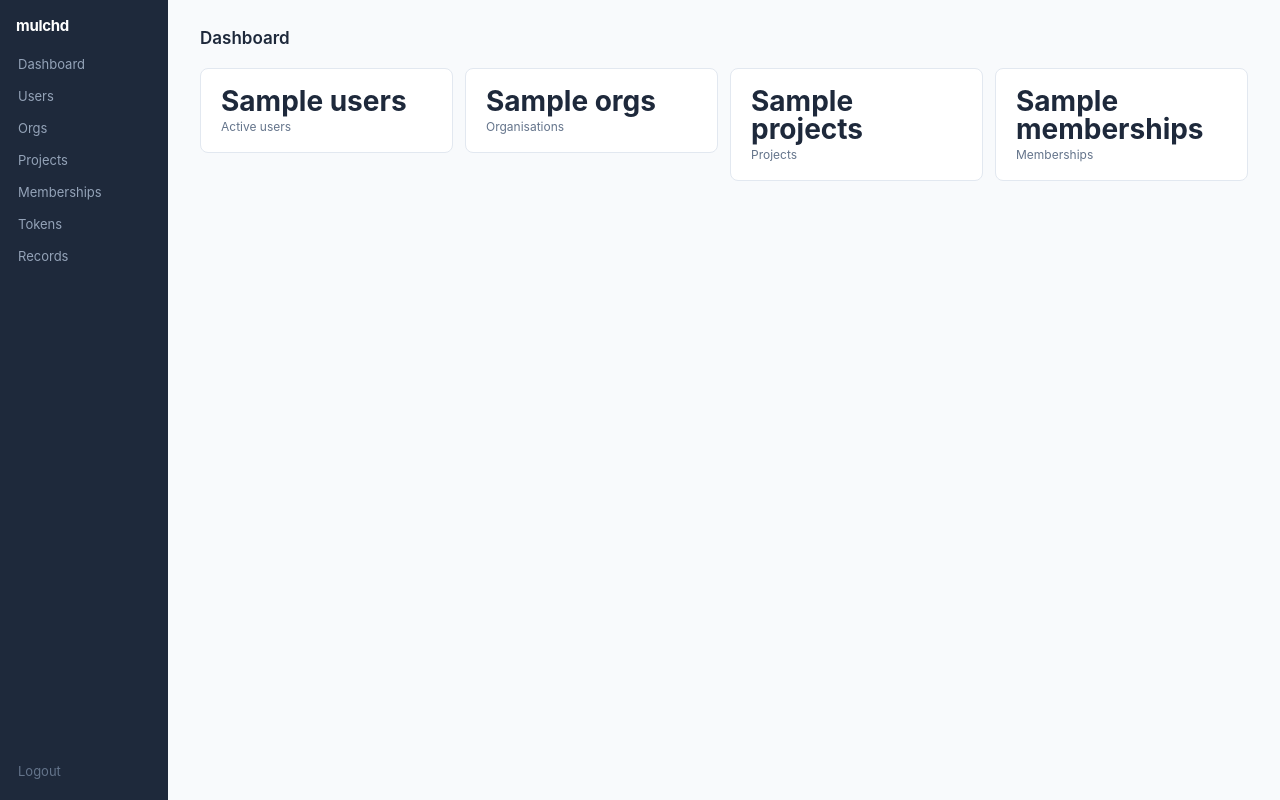
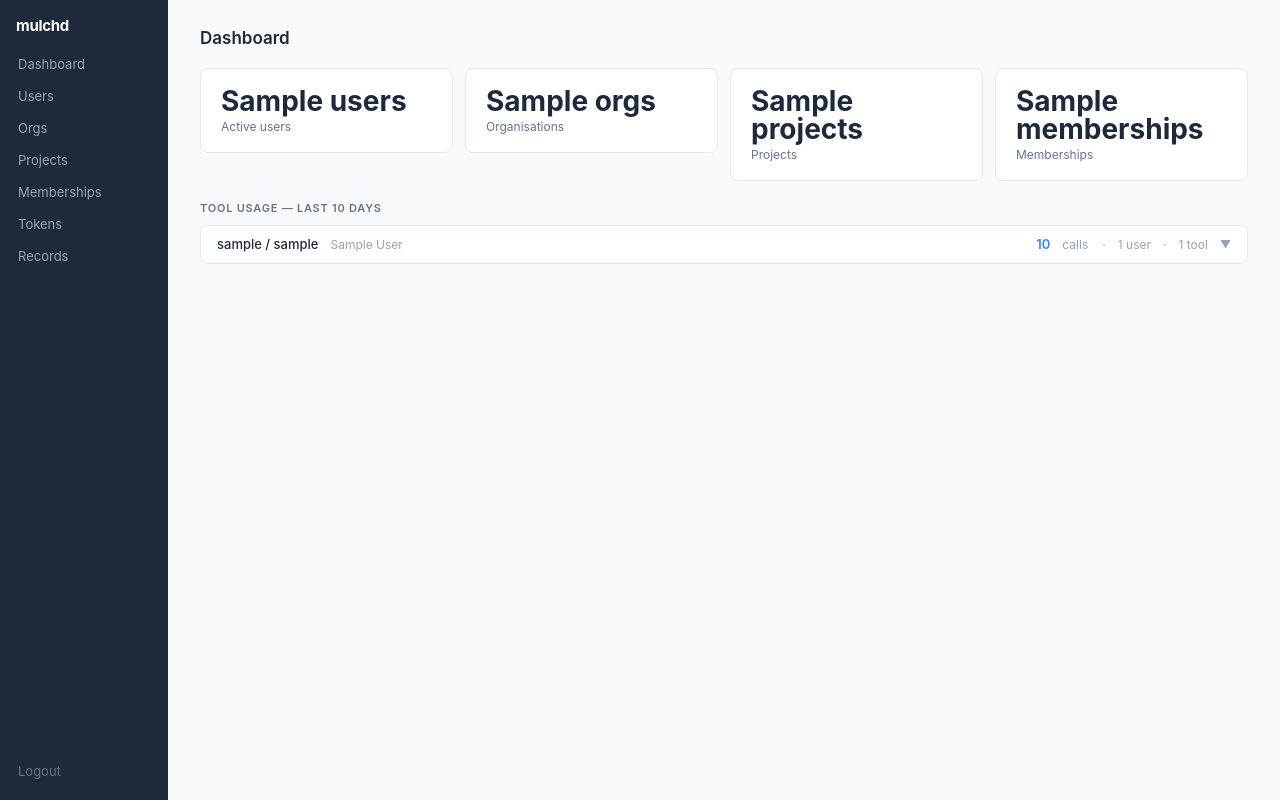
Before and after one commit to ChacheGS/mulchd, a FastAPI app: template src/mulchd/templates/dashboard.html in a window 1280 px wide. Run offline with FastAPI, Linux system fonts and the light colour scheme; the template is opened without the code that fills it: most values are stand-ins (such as "Sample title", 1, 10 or a date in 2020); parts of the project's set-up code (start-up, migrations or seed data) failed here and were passed over.

Commit message:
feat(admin): add tool call tracking and usage stats dashboard
Track every MCP tool invocation in a new tool_calls table (project,
user, tool name, client, timestamp). Recording is fire-and-forget so
it never blocks the tool response.

Dashboard gains a collapsible per-project usage section showing total
calls in the last 30 days, with breakdown by tool and user in the
expanded detail. Aggregate counts (total, users, tools) stay visible
when collapsed.

Sidebar is now position:sticky so it stays fixed while the main
content scrolls.

```diff
--- a/src/mulchd/main.py
+++ b/src/mulchd/main.py
@@ -1,3 +1,4 @@
+import asyncio
 from contextlib import asynccontextmanager
 from contextvars import ContextVar
 from datetime import datetime, timedelta, timezone
@@ -20,7 +21,7 @@ from .api import router as api_router
 from .auth import AuthContext, Role, authenticate_project_token
 from .config import TORTOISE_ORM, settings
 from .domains import expertise_path, list_available_domains, mulch_dir
-from .models import RecordMeta
+from .models import RecordMeta, ToolCall
 from .mulch import delete_record, edit_record, ensure_domain, search_domains, write_record
 from .records import find_record, read_domain_records
 
@@ -270,12 +271,19 @@ async def list_tools() -> list[Tool]:
     return TOOLS
 
 
+async def _record_tool_call(name: str, ctx: AuthContext, args: dict) -> None:
+    client = args.get("client", "unknown")
+    await ToolCall.create(project=ctx.project, author=ctx.user, tool=name, client=client)
+
+
 @mcp_server.call_tool()
 async def call_tool(name: str, arguments: dict | None) -> list[TextContent]:
     args = arguments or {}
     ctx = _ctx.get()
     if ctx is None:
         raise ValueError("No auth context in scope")
+
+    asyncio.create_task(_record_tool_call(name, ctx, args))
 
     match name:
         case "read_expertise":
--- a/src/mulchd/templates/base.html
+++ b/src/mulchd/templates/base.html
@@ -10,7 +10,7 @@
 
   /* Layout */
   .layout { display: flex; min-height: 100vh; }
-  .sidebar { width: 168px; background: #1e293b; padding: 14px 8px; display: flex; flex-direction: column; gap: 2px; flex-shrink: 0; }
+  .sidebar { width: 168px; background: #1e293b; padding: 14px 8px; display: flex; flex-direction: column; gap: 2px; flex-shrink: 0; position: sticky; top: 0; height: 100vh; overflow-y: auto; }
   .sidebar-logo { color: white; font-weight: 700; font-size: 15px; padding: 2px 8px 12px; letter-spacing: -0.3px; }
   .nav-link { display: block; padding: 7px 10px; color: #94a3b8; text-decoration: none; border-radius: 4px; font-size: 13px; }
   .nav-link:hover { background: rgba(255,255,255,0.06); color: #e2e8f0; }
--- a/src/mulchd/templates/dashboard.html
+++ b/src/mulchd/templates/dashboard.html
@@ -28,4 +28,81 @@
     </div>
   </a>
 </div>
+
+<div style="font-size:11px; font-weight:600; color:#64748b; text-transform:uppercase; letter-spacing:0.07em; margin-bottom:10px">
+  Tool usage — last {{ window_days }} days
+</div>
+
+<div class="card">
+{% if not project_stats %}
+  <div class="empty-state">No tool calls recorded yet.</div>
+{% else %}
+  {% for ps in project_stats %}
+  <div style="border-bottom: 1px solid #f1f5f9;" class="proj-row">
+
+    {# ── aggregate row (always visible) ── #}
+    <div style="display:flex; align-items:center; gap:12px; padding:10px 16px; cursor:pointer"
+         onclick="toggleDetail('proj-{{ loop.index }}')">
+      <span style="font-size:13px; font-weight:500; color:#1e293b">
+        {{ ps.project.org.slug }} / {{ ps.project.slug }}
+      </span>
+      {% if ps.project.display_name %}
+      <span class="text-muted">{{ ps.project.display_name }}</span>
+      {% endif %}
+      <span style="flex:1"></span>
+      <span style="font-size:13px; font-weight:600; color:#3b82f6">{{ ps.total }}</span>
+      <span class="text-muted" style="min-width:28px">calls</span>
+      {% if ps.by_user %}
+      <span class="text-muted">·</span>
+      <span class="text-muted">{{ ps.by_user | length }} user{{ 's' if ps.by_user | length != 1 else '' }}</span>
+      {% endif %}
+      {% if ps.by_tool %}
+      <span class="text-muted">·</span>
+      <span class="text-muted">{{ ps.by_tool | length }} tool{{ 's' if ps.by_tool | length != 1 else '' }}</span>
+      {% endif %}
+      <span style="color:#94a3b8; font-size:11px" id="proj-{{ loop.index }}-chevron">▼</span>
+    </div>
+
+    {# ── collapsible detail ── #}
+    <div id="proj-{{ loop.index }}" style="display:none; padding:0 16px 12px; display:none">
+      <div style="display:grid; grid-template-columns:1fr 1fr; gap:16px; margin-top:4px">
+
+        <div>
+          <div style="font-size:11px; font-weight:600; color:#94a3b8; text-transform:uppercase; letter-spacing:0.05em; margin-bottom:6px">By tool</div>
+          {% for tool, count in ps.by_tool %}
+          <div style="display:flex; justify-content:space-between; font-size:13px; padding:3px 0; border-bottom:1px solid #f8fafc">
+            <span class="monospace" style="color:#475569">{{ tool }}</span>
+            <span style="font-weight:500; color:#1e293b">{{ count }}</span>
+          </div>
+          {% endfor %}
+        </div>
+
+        <div>
+          <div style="font-size:11px; font-weight:600; color:#94a3b8; text-transform:uppercase; letter-spacing:0.05em; margin-bottom:6px">By user</div>
+          {% for user, count in ps.by_user %}
+          <div style="display:flex; justify-content:space-between; font-size:13px; padding:3px 0; border-bottom:1px solid #f8fafc">
+            <span class="monospace" style="color:#475569">{{ user }}</span>
+            <span style="font-weight:500; color:#1e293b">{{ count }}</span>
+          </div>
+          {% endfor %}
+        </div>
+
+      </div>
+    </div>
+
+  </div>
+  {% endfor %}
+{% endif %}
+</div>
+
+<script>
+function toggleDetail(id) {
+  var el = document.getElementById(id);
+  var ch = document.getElementById(id + '-chevron');
+  var open = el.style.display !== 'none';
+  el.style.display = open ? 'none' : 'block';
+  ch.textContent = open ? '▼' : '▲';
+}
+</script>
+
 {% endblock %}
```
Also changed, not shown: migrations/models/2_20260702174556_update.py (added, +54 -0 lines), src/mulchd/admin/dashboard.py (+53 -2 lines), src/mulchd/models.py (+16 -0 lines).
